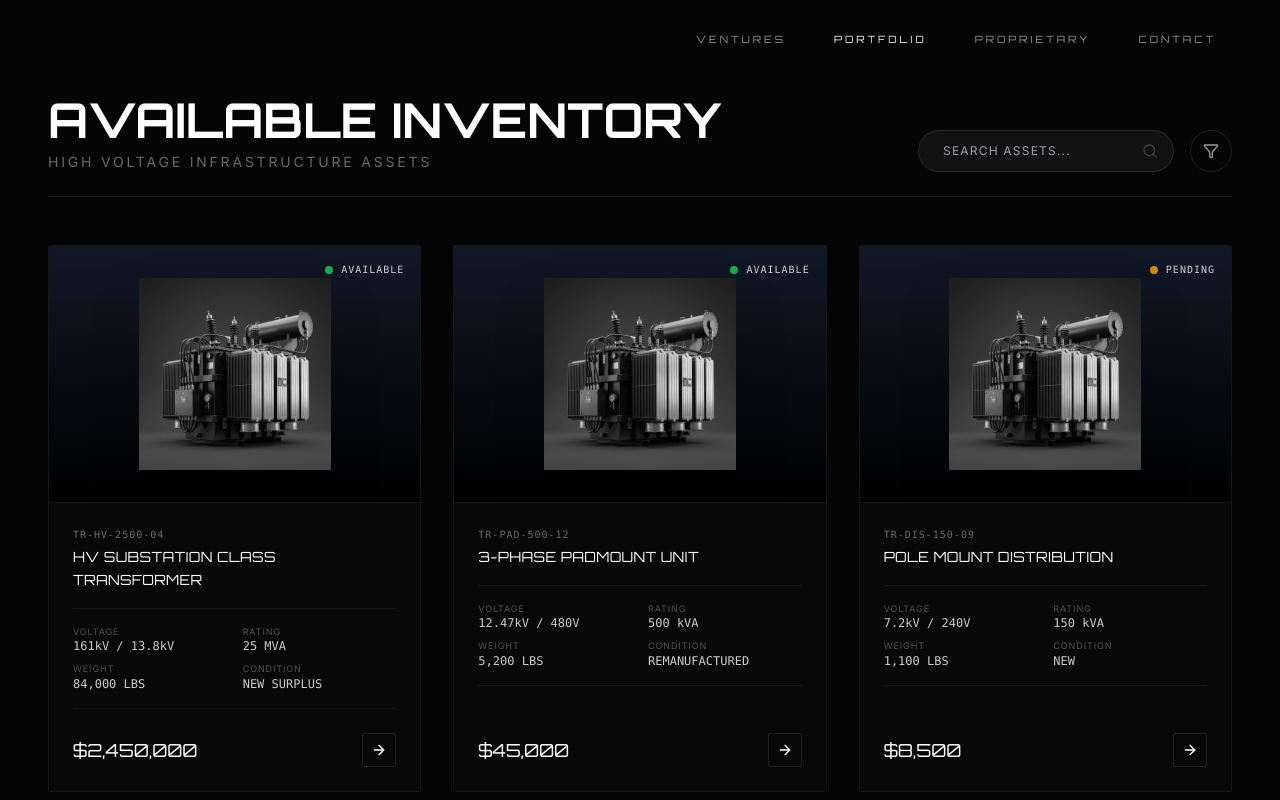
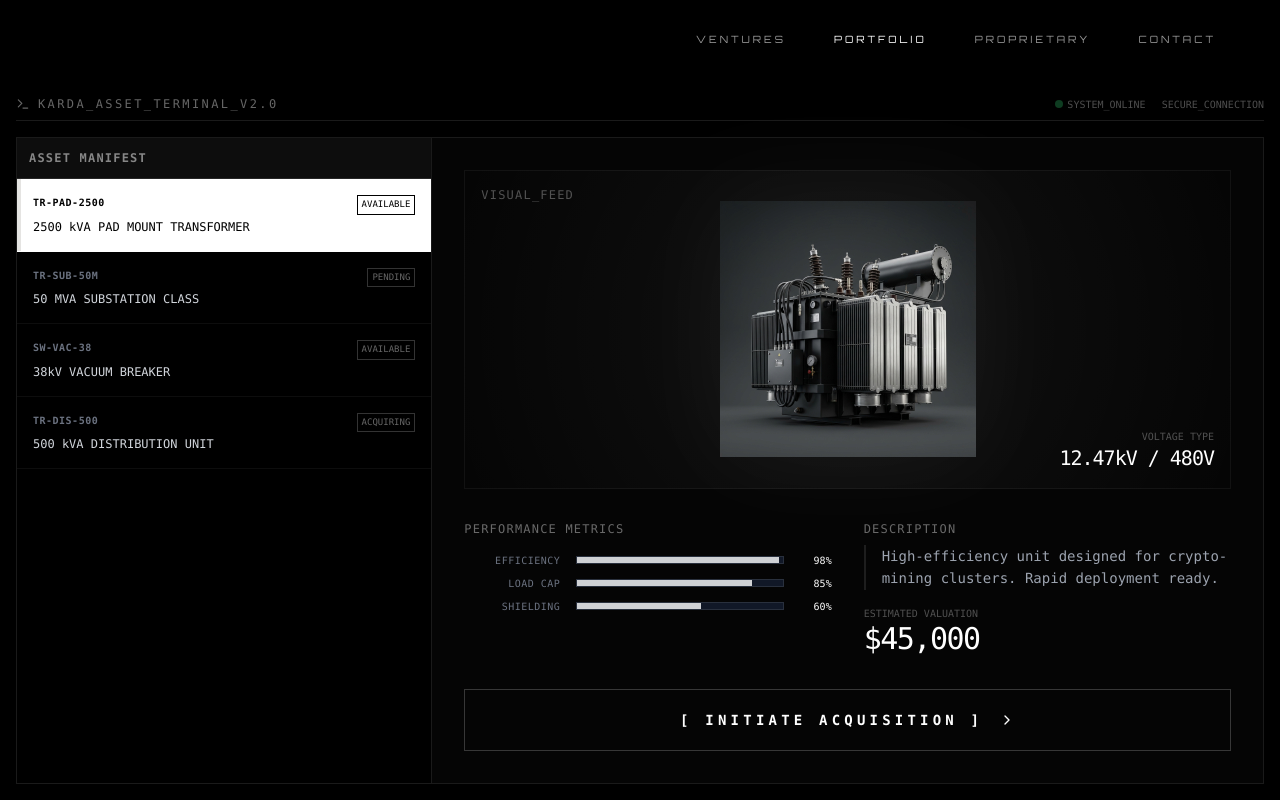
Before and after one commit to hansen-karda/karda-website, a React (Vite) app: page /#/portfolio in a window 1280 px wide. Shown: the top 800 px of the page. Built offline with nearby package versions, Linux system fonts and the light colour scheme.

Commit message:
Feat: Deploy Gran Turismo Asset Terminal interface

```diff
--- a/src/components/Inventory.jsx
+++ b/src/components/Inventory.jsx
@@ -1,164 +1,197 @@
 import React, { useState } from 'react';
-import { motion } from 'framer-motion';
-import { Search, Filter, ArrowRight, Zap, Info, ChevronRight, Activity } from 'lucide-react';
+import { motion, AnimatePresence } from 'framer-motion';
+import { Terminal, Activity, Zap, ChevronRight, maximize2, Crosshair } from 'lucide-react';
 import transformerImg from '../assets/transformer-1.png';
 
-// --- DATA STRUCTURE: OPEN FOR CLIENT EDITING ---
-const ASSET_DATA = [
+// --- DATA MANIFEST ---
+const ASSET_MANIFEST = [
     {
-        id: 'TR-HV-2500-04',
-        title: 'HV SUBSTATION CLASS TRANSFORMER',
-        price: '$2,450,000',
-        location: 'NASHVILLE, TN',
+        id: 'TR-PAD-2500',
+        type: '2500 kVA PAD MOUNT TRANSFORMER',
+        voltage: '12.47kV / 480V',
         status: 'AVAILABLE',
+        price: '$45,000',
         specs: {
-            voltage: '161kV / 13.8kV',
-            rating: '25 MVA',
-            weight: '84,000 LBS',
-            condition: 'NEW SURPLUS'
+            efficiency: 98,
+            load_capacity: 85,
+            durability: 95,
+            shielding: 60
         },
-        image: transformerImg // Placeholder for specific image
+        desc: 'High-efficiency unit designed for crypto-mining clusters. Rapid deployment ready.'
     },
     {
-        id: 'TR-PAD-500-12',
-        title: '3-PHASE PADMOUNT UNIT',
-        price: '$45,000',
-        location: 'AUSTIN, TX',
-        status: 'AVAILABLE',
+        id: 'TR-SUB-50M',
+        type: '50 MVA SUBSTATION CLASS',
+        voltage: '69kV / 13.8kV',
+        status: 'PENDING',
+        price: '$850,000',
         specs: {
-            voltage: '12.47kV / 480V',
-            rating: '500 kVA',
-            weight: '5,200 LBS',
-            condition: 'REMANUFACTURED'
+            efficiency: 99,
+            load_capacity: 100,
+            durability: 90,
+            shielding: 85
         },
-        image: transformerImg
+        desc: 'Utility-grade substation core. Capable of powering regional infrastructure.'
     },
     {
-        id: 'TR-DIS-150-09',
-        title: 'POLE MOUNT DISTRIBUTION',
-        price: '$8,500',
-        location: 'DENVER, CO',
-        status: 'PENDING',
+        id: 'SW-VAC-38',
+        type: '38kV VACUUM BREAKER',
+        voltage: '38kV',
+        status: 'AVAILABLE',
+        price: '$12,500',
         specs: {
-            voltage: '7.2kV / 240V',
-            rating: '150 kVA',
-            weight: '1,100 LBS',
-            condition: 'NEW'
+            efficiency: 95,
+            load_capacity: 70,
+            durability: 98,
+            shielding: 50
         },
-        image: transformerImg
+        desc: 'High-cycle recloser system. Critical fault protection for downstream assets.'
     },
     {
-        id: 'TR-HV-5000-01',
-        title: 'GSU POWERTRAIN UNIT',
-        price: '$4,100,000',
-        location: 'RENO, NV',
+        id: 'TR-DIS-500',
+        type: '500 kVA DISTRIBUTION UNIT',
+        voltage: '4160V / 480V',
         status: 'ACQUIRING',
+        price: '$18,000',
         specs: {
-            voltage: '345kV / 34.5kV',
-            rating: '50 MVA',
-            weight: '142,000 LBS',
-            condition: 'FACTORY ORDER'
+            efficiency: 92,
+            load_capacity: 60,
+            durability: 80,
+            shielding: 40
         },
-        image: transformerImg
+        desc: 'Standard distribution node. modular and stackable for localized grids.'
     }
 ];
 
-const AssetCard = ({ asset }) => {
+const SpecBar = ({ label, value }) => (
+    <div className="flex items-center gap-4 mb-2">
+        <span className="text-[10px] font-mono text-gray-500 w-24 text-right uppercase tracking-wider">{label}</span>
+        <div className="flex-1 h-2 bg-gray-900 border border-white/10 relative overflow-hidden">
+            <motion.div
+                initial={{ width: 0 }}
+                animate={{ width: `${value}%` }}
+                transition={{ duration: 1, ease: "easeOut" }}
+                className="h-full bg-white/80"
+            />
+        </div>
+        <span className="text-[10px] font-mono text-white w-8 text-right">{value}%</span>
+    </div>
+);
+
+const Inventory = () => {
+    const [selectedAsset, setSelectedAsset] = useState(ASSET_MANIFEST[0]);
+
     return (
-        <div className="group relative bg-[#0A0A0A] border border-white/5 hover:border-white/20 transition-all duration-500 flex flex-col overflow-hidden rounded-sm">
-            {/* Image Area */}
-            <div className="relative h-64 w-full bg-gradient-to-b from-gray-900 to-black overflow-hidden flex items-center justify-center p-8">
-                <div className="absolute inset-0 bg-[radial-gradient(circle_at_center,_var(--tw-gradient-stops))] from-white/5 to-transparent opacity-0 group-hover:opacity-100 transition-opacity duration-700 pointer-events-none" />
-                <img
-                    src={asset.image}
-                    alt={asset.title}
-                    className="w-full h-full object-contain grayscale group-hover:grayscale-0 transition-all duration-700 transform group-hover:scale-105 drop-shadow-2xl"
-                />
-                {/* Status Tag */}
-                <div className="absolute top-4 right-4 flex items-center gap-2">
-                    <span className={`w-2 h-2 rounded-full animate-pulse ${asset.status === 'AVAILABLE' ? 'bg-green-500' : 'bg-amber-500'}`}></span>
-                    <span className="text-[10px] font-mono tracking-widest text-white/80">{asset.status}</span>
+        <section className="h-screen w-full bg-black pt-24 px-4 pb-4 overflow-hidden flex flex-col font-mono">
+
+            {/* TERMINAL HEADER */}
+            <div className="flex justify-between items-center mb-4 border-b border-white/10 pb-2">
+                <div className="flex items-center gap-2 text-white/40">
+                    <Terminal size={14} />
+                    <span className="text-xs tracking-[0.2em] uppercase">KARDA_ASSET_TERMINAL_V2.0</span>
+                </div>
+                <div className="flex items-center gap-4 text-[10px] text-white/30">
+                    <div className="flex items-center gap-1"><div className="w-2 h-2 rounded-full bg-green-900 animate-pulse" /> SYSTEM_ONLINE</div>
+                    <span>SECURE_CONNECTION</span>
                 </div>
             </div>
 
-            {/* Content Area */}
-            <div className="p-6 flex flex-col gap-4 flex-grow border-t border-white/5 bg-[#080808]">
-                <div>
-                    <div className="text-[10px] text-white/40 font-mono tracking-widest mb-1">{asset.id}</div>
-                    <h3 className="text-white font-nasa text-sm tracking-wide leading-relaxed group-hover:text-blue-400 transition-colors">{asset.title}</h3>
-                </div>
+            <div className="flex-1 grid grid-cols-1 md:grid-cols-12 gap-0 border border-white/10">
 
-                {/* Specs Grid */}
-                <div className="grid grid-cols-2 gap-y-2 gap-x-4 py-4 border-t border-white/5 border-b mb-2">
-                    <div className="flex flex-col">
-                        <span className="text-[9px] text-white/30 uppercase tracking-widest">Voltage</span>
-                        <span className="text-xs text-white/80 font-mono">{asset.specs.voltage}</span>
+                {/* LEFT PANEL: MANIFEST LIST */}
+                <div className="md:col-span-4 border-r border-white/10 flex flex-col bg-black">
+                    <div className="p-3 bg-white/5 border-b border-white/10 text-xs text-white/50 tracking-widest font-bold">
+                        ASSET MANIFEST
                     </div>
-                    <div className="flex flex-col">
-                        <span className="text-[9px] text-white/30 uppercase tracking-widest">Rating</span>
-                        <span className="text-xs text-white/80 font-mono">{asset.specs.rating}</span>
-                    </div>
-                    <div className="flex flex-col">
-                        <span className="text-[9px] text-white/30 uppercase tracking-widest">Weight</span>
-                        <span className="text-xs text-white/80 font-mono">{asset.specs.weight}</span>
-                    </div>
-                    <div className="flex flex-col">
-                        <span className="text-[9px] text-white/30 uppercase tracking-widest">Condition</span>
-                        <span className="text-xs text-white/80 font-mono">{asset.specs.condition}</span>
+                    <div className="flex-1 overflow-y-auto custom-scrollbar">
+                        {ASSET_MANIFEST.map((asset) => (
+                            <button
+                                key={asset.id}
+                                onClick={() => setSelectedAsset(asset)}
+                                className={`w-full text-left p-4 border-b border-white/5 transition-all duration-200 group relative ${selectedAsset.id === asset.id
+                                        ? 'bg-white text-black'
+                                        : 'text-gray-500 hover:bg-white/5 hover:text-white'
+                                    }`}
+                            >
+                                {selectedAsset.id === asset.id && (
+                                    <div className="absolute left-0 top-0 bottom-0 w-1 bg-karda-silver" />
+                                )}
+                                <div className="flex justify-between items-start mb-1">
+                                    <span className="text-[10px] tracking-wider font-bold">{asset.id}</span>
+                                    <span className={`text-[9px] px-1 py-0.5 border ${selectedAsset.id === asset.id ? 'border-black text-black' : 'border-white/20 text-white/40'}`}>
+                                        {asset.status}
+                                    </span>
+                                </div>
+                                <div className={`text-xs truncate font-medium ${selectedAsset.id === asset.id ? 'text-black' : 'text-gray-300'}`}>
+                                    {asset.type}
+                                </div>
+                            </button>
+                        ))}
                     </div>
                 </div>
 
-                <div className="mt-auto flex items-center justify-between">
-                    <span className="text-white font-nasa text-lg">{asset.price}</span>
-                    <button className="p-2 border border-white/10 hover:bg-white hover:text-black transition-all rounded-sm group/btn">
-                        <ArrowRight size={16} className="group-hover/btn:-rotate-45 transition-transform duration-300" />
-                    </button>
-                </div>
-            </div>
-        </div>
-    );
-};
+                {/* RIGHT PANEL: INSPECTION BAY */}
+                <div className="md:col-span-8 bg-[#050505] relative flex flex-col">
+                    <AnimatePresence mode='wait'>
+                        <motion.div
+                            key={selectedAsset.id}
+                            initial={{ opacity: 0 }}
+                            animate={{ opacity: 1 }}
+                            exit={{ opacity: 0 }}
+                            transition={{ duration: 0.2 }}
+                            className="h-full flex flex-col p-8"
+                        >
 
-const Inventory = () => {
-    const [filter, setFilter] = useState('');
+                            {/* TOP: ID & IMAGE */}
+                            <div className="flex-1 flex flex-col items-center justify-center relative mb-8 border border-white/5 bg-[radial-gradient(circle_at_center,_var(--tw-gradient-stops))] from-white/5 to-transparent">
+                                <div className="absolute top-4 left-4 text-xs text-white/30 tracking-widest">VISUAL_FEED</div>
+                                <img
+                                    src={transformerImg}
+                                    alt="Asset"
+                                    className="h-64 object-contain drop-shadow-[0_0_50px_rgba(255,255,255,0.05)]"
+                                />
+                                {/* Floating Data Points */}
+                                <div className="absolute bottom-4 right-4 text-right">
+                                    <div className="text-[10px] text-white/30">VOLTAGE TYPE</div>
+                                    <div className="text-xl text-white tracking-tighter">{selectedAsset.voltage}</div>
+                                </div>
+                            </div>
 
-    return (
-        <motion.section
-            initial={{ opacity: 0 }}
-            animate={{ opacity: 1 }}
-            className="min-h-screen w-full bg-karda-void text-white pt-24 px-6 md:px-12 flex flex-col pb-20"
-        >
-            {/* Header */}
-            <div className="max-w-7xl mx-auto w-full mb-12 flex flex-col md:flex-row items-end justify-between gap-6 border-b border-white/10 pb-6">
-                <div>
-                    <h1 className="text-4xl md:text-5xl font-nasa font-bold text-white mb-2">AVAILABLE INVENTORY</h1>
-                    <p className="text-sm text-white/40 tracking-[0.2em]">HIGH VOLTAGE INFRASTRUCTURE ASSETS</p>
+                            {/* MIDDLE: SPECS POOL */}
+                            <div className="grid grid-cols-1 md:grid-cols-2 gap-8 mb-8">
+                                <div>
+                                    <h3 className="text-xs text-white/40 mb-4 tracking-widest uppercase">PERFORMANCE METRICS</h3>
+                                    <SpecBar label="EFFICIENCY" value={selectedAsset.specs.efficiency} />
+                                    <SpecBar label="LOAD CAP" value={selectedAsset.specs.load_capacity} />
+                                    <SpecBar label="SHIELDING" value={selectedAsset.specs.shielding} />
+                                </div>
+                                <div className="flex flex-col justify-between">
+                                    <div>
+                                        <h3 className="text-xs text-white/40 mb-2 tracking-widest uppercase">DESCRIPTION</h3>
+                                        <p className="text-sm text-gray-400 leading-relaxed border-l-2 border-white/10 pl-4">{selectedAsset.desc}</p>
+                                    </div>
+                                    <div className="mt-4">
+                                        <div className="text-[10px] text-white/30 uppercase">ESTIMATED VALUATION</div>
+                                        <div className="text-3xl text-white tracking-tighter font-light">{selectedAsset.price}</div>
+                                    </div>
+                                </div>
+                            </div>
+
+                            {/* BOTTOM: ACTION */}
+                            <button className="w-full py-5 border border-white/20 hover:bg-white hover:text-black hover:border-white transition-all duration-300 group relative overflow-hidden">
+                                <div className="absolute inset-0 bg-white/10 translate-y-full group-hover:translate-y-0 transition-transform duration-300 ease-out pointer-events-none" />
+                                <span className="relative z-10 text-sm tracking-[0.3em] font-bold flex items-center justify-center gap-4">
+                                    [ INITIATE ACQUISITION ]
+                                    <ChevronRight size={16} />
+                                </span>
+                            </button>
+
+                        </motion.div>
+                    </AnimatePresence>
                 </div>
 
-                <div className="flex items-center gap-4 w-full md:w-auto">
-                    <div className="relative group flex-grow md:w-64">
-                        <input
-                            type="text"
-                            placeholder="SEARCH ASSETS..."
-                            className="w-full bg-white/5 border border-white/10 focus:border-white/30 rounded-full py-3 pl-6 pr-12 text-xs tracking-widest text-white outline-none transition-all"
-                            onChange={(e) => setFilter(e.target.value)}
-                        />
-                        <Search className="absolute right-4 top-1/2 -translate-y-1/2 text-white/20 w-4 h-4" />
-                    </div>
-                    <button className="p-3 border border-white/10 rounded-full hover:bg-white/10 transition-colors">
-                        <Filter size={16} className="text-white/60" />
-                    </button>
-                </div>
             </div>
-
-            {/* Grid */}
-            <div className="max-w-7xl mx-auto w-full grid grid-cols-1 md:grid-cols-2 lg:grid-cols-3 gap-8">
-                {ASSET_DATA.filter(item => item.title.toLowerCase().includes(filter.toLowerCase())).map((asset) => (
-                    <AssetCard key={asset.id} asset={asset} />
-                ))}
-            </div>
-
-        </motion.section>
+        </section>
     );
 };
 
```
